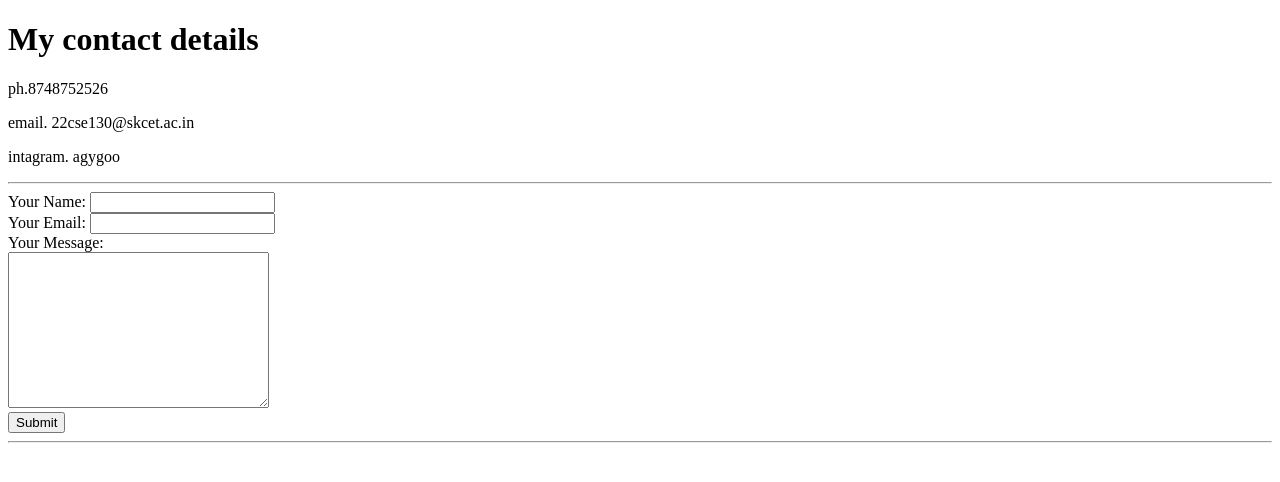
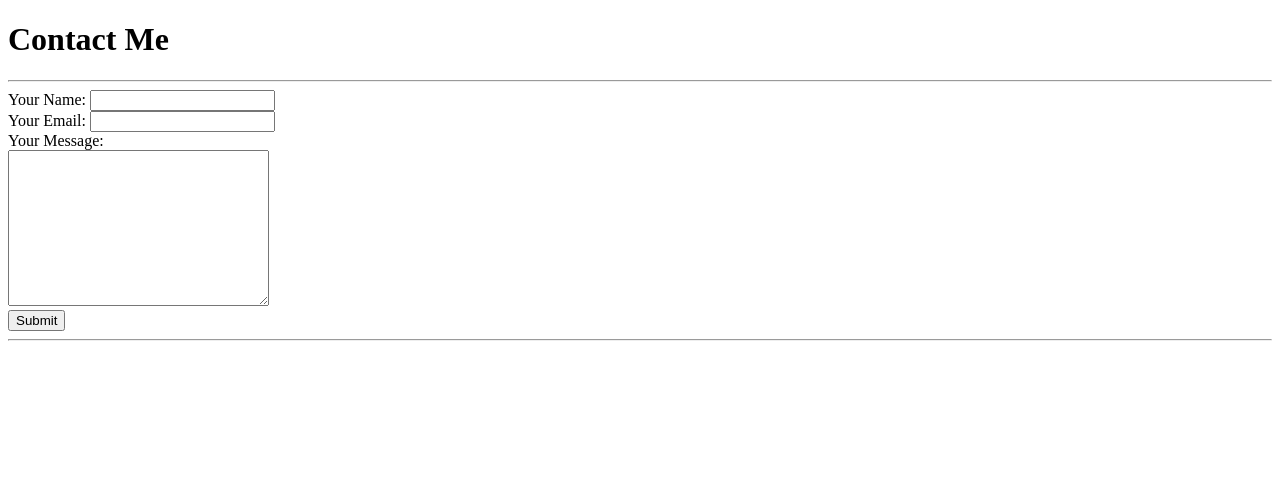
Before and after one commit to helixcoder/freelando_webapi_course-alura-entity-framework-core-transactions_part-2_dotnet-8_csharp-12, a plain HTML site: page contact.html in a window 1280 px wide. Drawn offline with Linux system fonts and the light colour scheme.

Commit message:
Add files via upload

```diff
--- a/contact.html
+++ b/contact.html
@@ -6,10 +6,8 @@
 
 </head>
 <body>
-        <h1>My contact details</h1>
-        <p>ph.8748752526</p>
-        <p>email. 22cse130@skcet.ac.in</p>
-        <p>intagram. agygoo</p>
+        <h1>Contact Me</h1>
+
         <hr>
         <form action="mailto:venkatesanprasanna8@gmail.com"method="post">
             <label> Your Name:</label>
```
